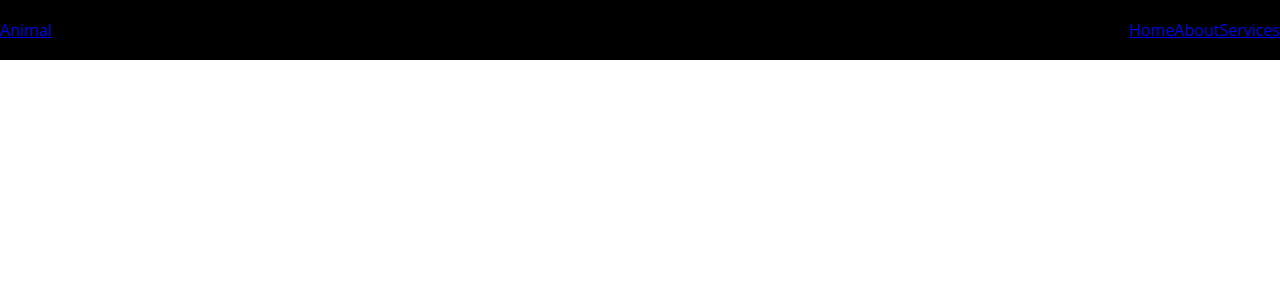
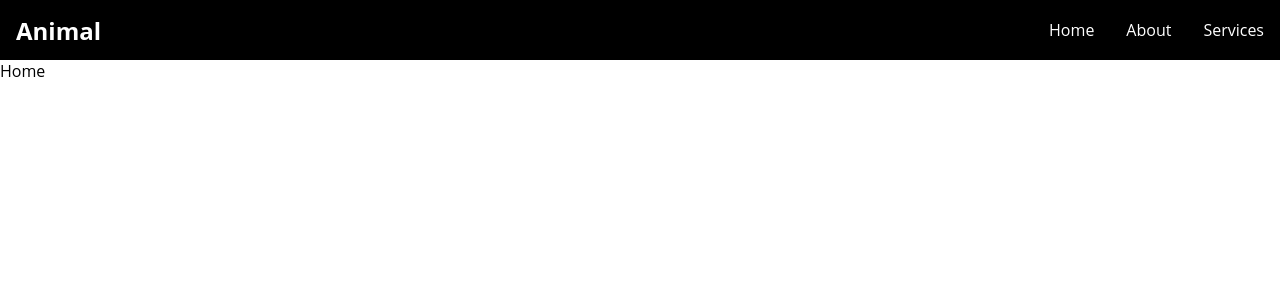
Before and after one commit to cagatay-usta/framer-styled-sandbox, a React (Vite) app: page / in a window 1280 px wide. Shown: the top 300 px of the page. Built offline with nearby package versions, Linux system fonts and the light colour scheme.

Commit message:
add outlet layout

```diff
--- a/src/App.jsx
+++ b/src/App.jsx
@@ -1,5 +1,8 @@
 import Header from "./components/Header"
 import { GlobalStyle } from "./styles/GlobalStyles"
+import React from "react"
+import { Outlet } from "react-router-dom"
+
 
 function App() {
 
@@ -7,6 +10,7 @@ function App() {
     <>
       <GlobalStyle />
       <Header />
+      <Outlet />
     </>
   )
 }
--- a/src/Pages/Home.jsx
+++ b/src/Pages/Home.jsx
@@ -0,0 +1,9 @@
+import React from 'react'
+
+function Home() {
+  return (
+    <div>Home</div>
+  )
+}
+
+export default Home
--- /dev/null
+++ b/src/Pages/Services.jsx
@@ -0,0 +1,8 @@
+
+function Services() {
+  return (
+    <div>Services</div>
+  )
+}
+
+export default Services
--- a/src/components/Header.jsx
+++ b/src/components/Header.jsx
@@ -11,10 +11,20 @@ const Navbar = styled.nav`
   align-items: center;
 `;
 
-const NavItems = styled.div`
+const NavItems = styled.div``;
 
+const NavbarLink = styled(NavLink)`
+  color: #fff;
+  padding: 1rem;
+  text-decoration: none;
 `
-const Logo =styled(Link)``;
+const Logo =styled(Link)`
+  color: #fff;
+  padding-left: 1rem;
+  font-size: 1.5rem;
+  font-weight: bold;
+  text-decoration: none;
+`;
 
 
 
@@ -23,9 +33,9 @@ const Header = () => {
     <Navbar>
       <Logo to="/">Animal</Logo>
       <NavItems>
-        <NavLink to="/">Home</NavLink>
-        <NavLink to="/about">About</NavLink>
-        <NavLink to="/services">Services</NavLink>
+        <NavbarLink to="/">Home</NavbarLink>
+        <NavbarLink to="/about">About</NavbarLink>
+        <NavbarLink to="/services">Services</NavbarLink>
       </NavItems>
 
     </Navbar>
--- a/src/main.jsx
+++ b/src/main.jsx
@@ -3,15 +3,28 @@ import ReactDOM from 'react-dom/client'
 import App from './App.jsx'
 import { createBrowserRouter, RouterProvider } from 'react-router-dom'
 import About from './Pages/About.jsx'
+import Services from './Pages/Services.jsx'
+import Home from './Pages/Home.jsx'
 
 const router = createBrowserRouter([
   {
     path:"/",
-    element:<App />
-  },
-  {
-    path: "about",
-    element: <About />
+    element:<App />,
+    children: [
+      {
+        index:true,
+        element: <Home />
+      },
+      {
+        path:"about",
+        element: <About />
+      },
+      {
+        path:"services",
+        element: <Services />
+      }
+
+    ]
   }
 ])
 
```
